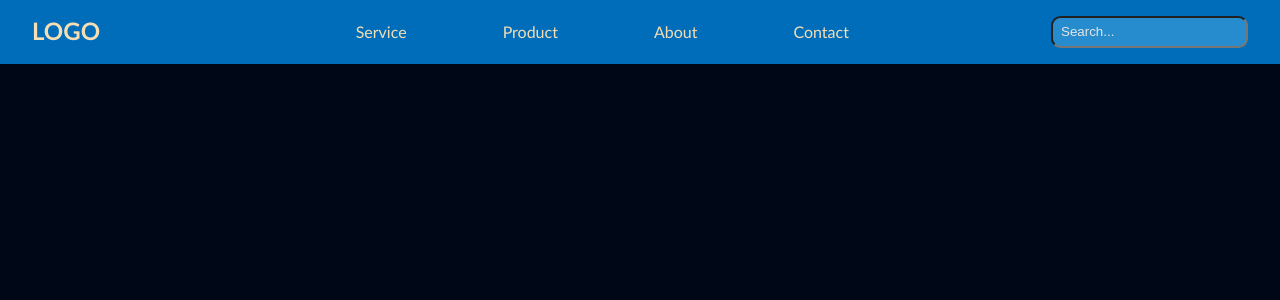
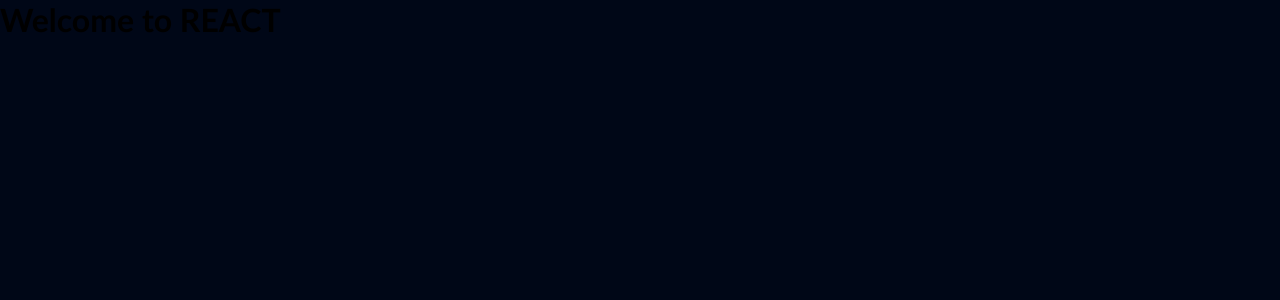
Before and after one commit to bibekgithub22/LearnReactAPP, a React (Vite) app in the folder ReactProj_01/: page / in a window 1280 px wide. Shown: the top 300 px of the page. Built offline with nearby package versions, Linux system fonts and the light colour scheme.

Commit message:
chose to use tailwind

```diff
--- a/ReactProj_01/src/App.jsx
+++ b/ReactProj_01/src/App.jsx
@@ -1,9 +1,7 @@
-import { NavbarComp } from "./NavbarComp";
-
 function App() {
   return (
     <>
-      <NavbarComp/>
+      <h1>Welcome to REACT</h1>
     </>
   );
 }
--- a/ReactProj_01/src/NavbarComp.css
+++ /dev/null
@@ -1,44 +0,0 @@
-h1 {
-    color: whitesmoke;
-  }
-  body {
-    background: #000717;
-  }
-  #nav {
-    color: wheat;
-    display: flex;
-    justify-content: space-between;
-    padding: 1rem 2rem;
-    background: rgba(0, 110, 189, 0.991);
-    height: auto;
-    position: relative;
-  }
-  .left {
-    width: 10%;
-  }
-  .mid{
-    /* background: #000; */
-    display: flex;
-    align-items: center;
-
-  }
-  .mid ul {
-    display: flex;
-    text-align: center;
-    list-style: none;
-    gap: 6rem;
-  }
-  .mid ul li {
-    cursor: pointer;
-  }
-  .right {
-    display: flex;
-  }
-  #search{
-    border-radius: 0.6rem;
-    background: rgba(151, 229, 255, 0.26) ;
-    padding: 0.4rem 0.5rem;
-  }
-  ::placeholder{
-    color: rgb(229, 229, 229);
-  }
--- a/ReactProj_01/src/NavbarComp.jsx
+++ /dev/null
@@ -1,24 +0,0 @@
-import React from "react";
-import "./index.css";
-import "./NavbarComp.css"
-export const NavbarComp = () => {
-  return (
-    <div id="nav">
-      <div className="left">
-        <h2>LOGO</h2>
-      </div>
-      <div className="mid">
-        <ul>
-          <li>Service</li>
-          <li>Product</li>
-          <li>About</li>
-          <li>Contact</li>
-        </ul>
-      </div>
-      <div className="right">
-        <input type="search" name="" id="search" placeholder="Search..." />
-      </div>
-    </div>
-  );
-
-};
--- a/ReactProj_01/src/index.css
+++ b/ReactProj_01/src/index.css
@@ -9,3 +9,6 @@ body {
   width: 100vw;
   font-family: 'Gill Sans', 'Gill Sans MT', Calibri, 'Trebuchet MS', sans-serif;
 }
+body {
+  background: #000717;
+}
```
